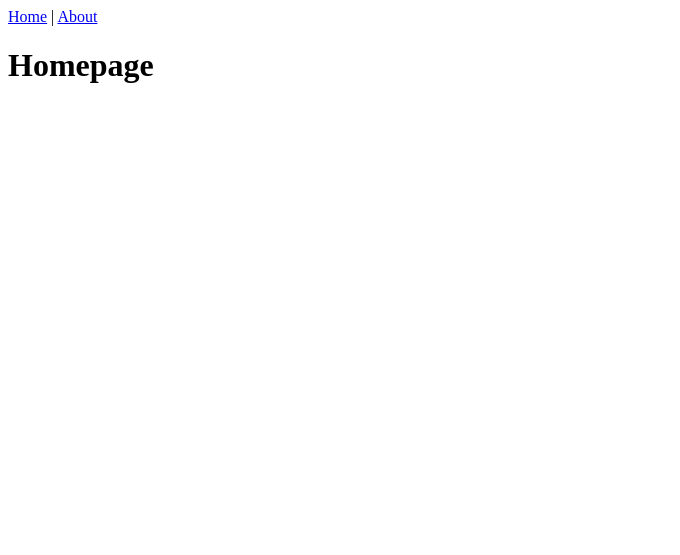
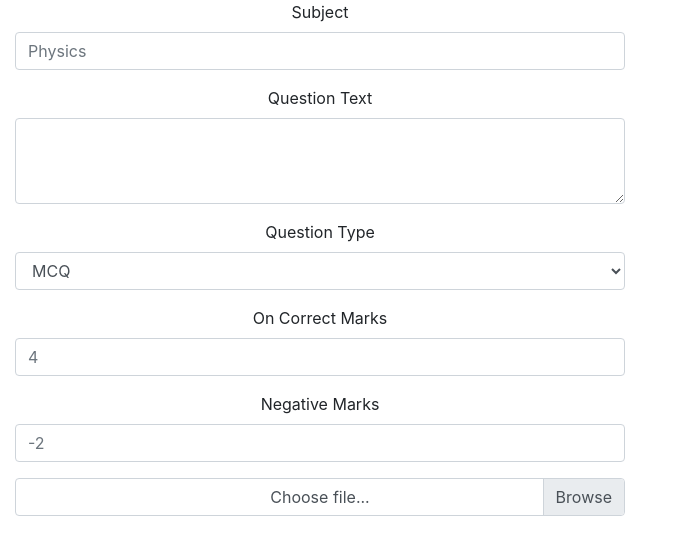
Before and after one commit to prantik1998/JEE_Helper, a Django app: page /testpapers/ in a window 1280 px wide. Shown: the top 555 px of the page, without its empty margins (0-680 px from the left). Run offline with Django 3.2, Linux system fonts and the light colour scheme; some libraries are stand-ins or nearby versions.

Commit message:
left_side_in_progress_1

```diff
--- a/testpapers/templates/base.html
+++ b/testpapers/templates/base.html
@@ -1,6 +1,13 @@
-<header>
+<!-- <header>
   <a href="{% url 'testpapers' %}">Home</a> | <a href="{% url 'testpapersabout' %}">About</a>
-</header>
+</header> -->
+<head>
+	<title>JEE Helper</title>
+	<link rel="stylesheet" href="https://stackpath.bootstrapcdn.com/bootstrap/4.3.1/css/bootstrap.min.css" integrity="sha384-ggOyR0iXCbMQv3Xipma34MD+dH/1fQ784/j6cY/iJTQUOhcWr7x9JvoRxT2MZw1T" crossorigin="anonymous">
+	<script src="https://code.jquery.com/jquery-3.3.1.slim.min.js" integrity="sha384-q8i/X+965DzO0rT7abK41JStQIAqVgRVzpbzo5smXKp4YfRvH+8abtTE1Pi6jizo" crossorigin="anonymous"></script>
+	<script src="https://cdnjs.cloudflare.com/ajax/libs/popper.js/1.14.7/umd/popper.min.js" integrity="sha384-UO2eT0CpHqdSJQ6hJty5KVphtPhzWj9WO1clHTMGa3JDZwrnQq4sF86dIHNDz0W1" crossorigin="anonymous"></script>
+	<script src="https://stackpath.bootstrapcdn.com/bootstrap/4.3.1/js/bootstrap.min.js" integrity="sha384-JjSmVgyd0p3pXB1rRibZUAYoIIy6OrQ6VrjIEaFf/nJGzIxFDsf4x0xIM+B07jRM" crossorigin="anonymous"></script>
+</head>
 
 {% block content %}
 {% endblock %}
--- a/testpapers/templates/testpapers.html
+++ b/testpapers/templates/testpapers.html
@@ -2,5 +2,66 @@
 {% extends 'base.html' %}
 
 {% block content %}
-<h1>Homepage</h1>
+<div class="col-md-6" align="center">
+	<form id="Question 1">
+		<div class="form-group">
+			<label for="Subject">Subject</label>
+			<input type="text" class="form-control" id="Subject" placeholder="Physics">
+		</div>
+		<div class="form-group">
+			<label for="QuestionText">Question Text</label>
+			<textarea class="form-control" id="QuestionText" rows="3"></textarea>
+		</div>
+		<div class="form-group">
+			<label for="Question Type">Question Type</label>
+			<select class="form-control" id="Question Type">
+				<option>MCQ</option>
+				<option>MCQ(Multiple Correct)</option>
+				<option>Integer Type</option>
+				<option>Numeric</option>
+				<option>Subjective</option>
+			</select>
+		</div>
+		<div class="form-group">
+			<label for="On Correct Marks">On Correct Marks</label>
+			<input type="text" class="form-control" id="On Correct Marks" placeholder="4">
+		</div>
+		<div class="form-group">
+			<label for="Negative Marks">Negative Marks</label>
+			<input type="text" class="form-control" id="Negative Marks" placeholder="-2">
+		</div>
+		<div class="custom-file" id="Figure">
+			<input type="file" class="custom-file-input" id="validatedCustomFile" required>
+			<!-- <img id="blah" src="#" alt="your image" /> -->
+			<label class="custom-file-label" for="validatedCustomFile">Choose file...</label>
+			<div class="invalid-feedback">Example invalid custom file feedback</div>
+		</div>
+	</form>
+</div>
+
+<script type="text/javascript">
+
+function readURL(input) {
+    if (input.files && input.files[0]) {
+        var reader = new FileReader();
+
+        reader.onload = function (e) {
+            $('#blah').attr('src', e.target.result);
+        }
+
+        reader.readAsDataURL(input.files[0]);
+    }
+}
+
+$("#validatedCustomFile").change(function(){
+	var node = document.createElement("img");
+	node.id = 'blah'
+	node.src = "#"
+	node.alt = "your image"
+	document.getElementById("Figure").appendChild(node);
+    readURL(this);
+
+});
+
+</script>
 {% endblock content %}
```
Also changed, not shown: testpapers/Initial_Design/Design.md (+1 -0 lines).
